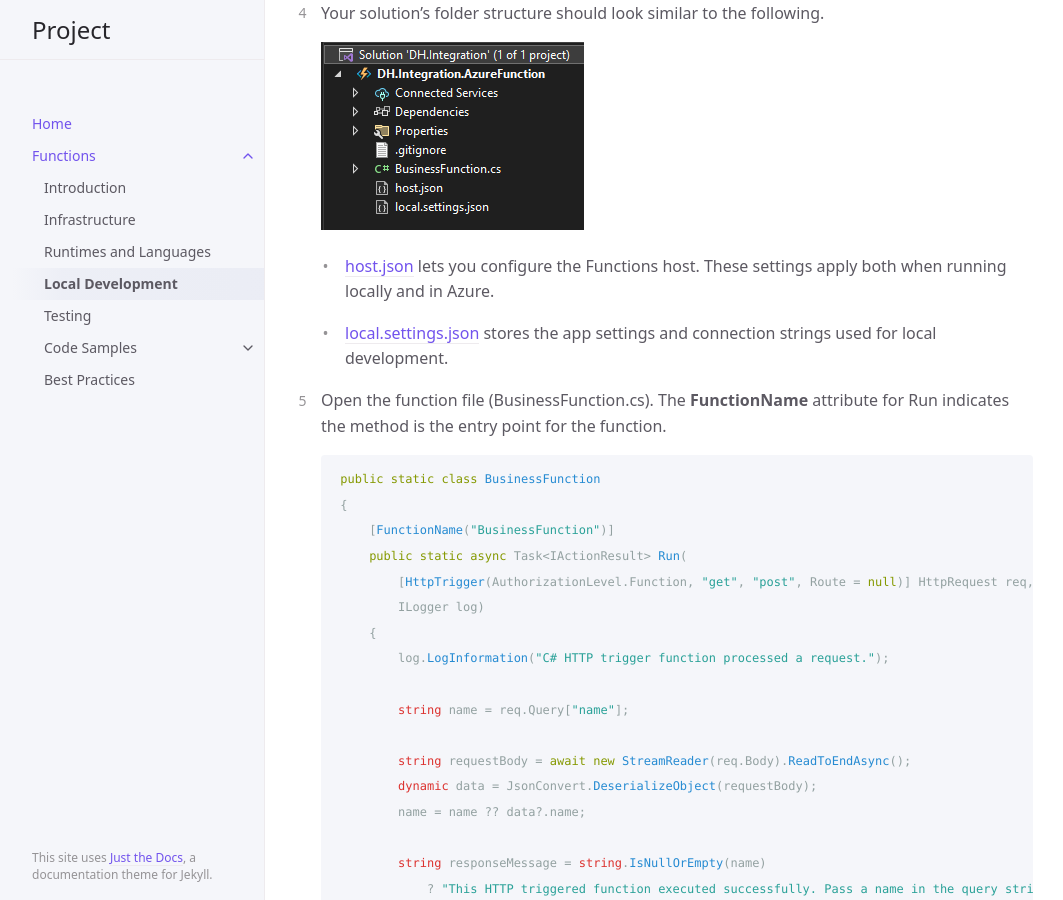
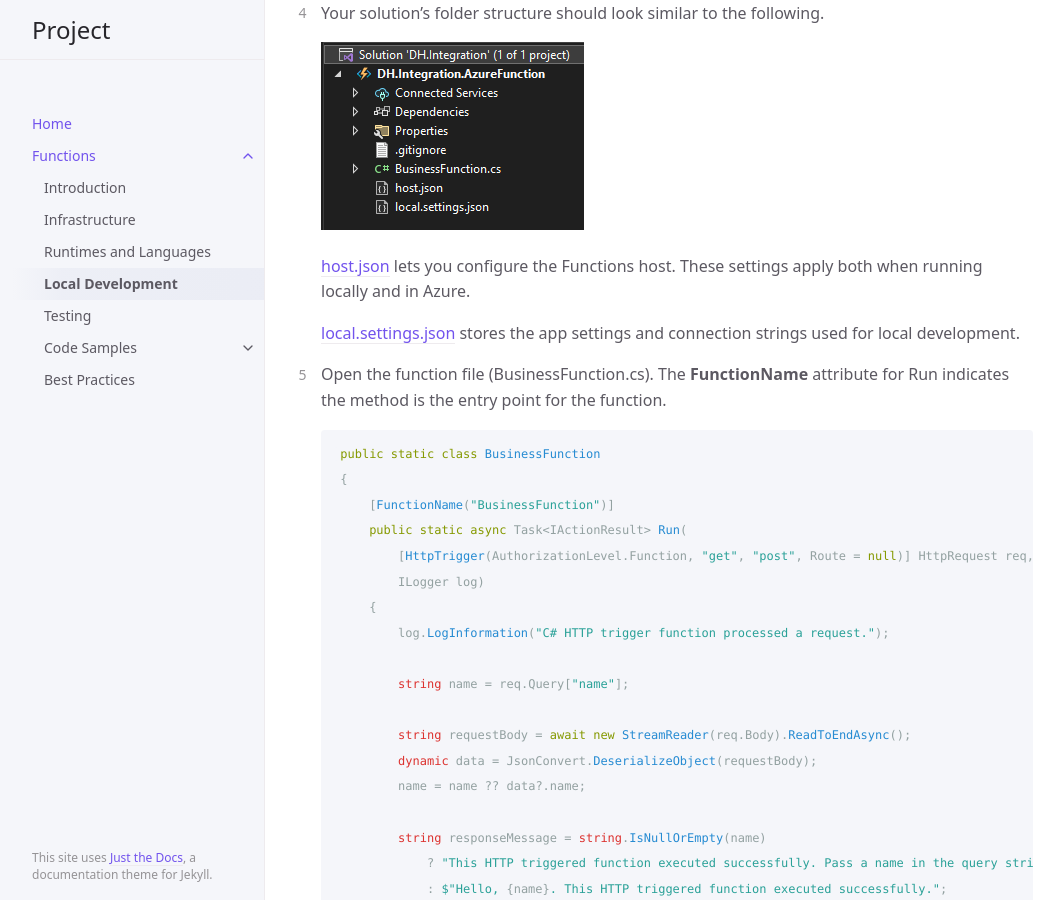
Before and after one commit to bwagner77/docs-test, a Jekyll site: the page built from function/local-development.md, in a window 1280 px wide and 900 px high, scrolled down 1798 px. Shown: the whole window, without its empty margins (107-1170 px from the left). Built offline with Jekyll 4.4.1, drawn with Linux system fonts in a browser that asks for light colours.

```diff
--- a/function/local-development.md
+++ b/function/local-development.md
@@ -47,11 +47,11 @@ in VS Code (as of 9/14/2022).*
 
     ![Structure](../assets/images/function-structure.png)
 
-    - [host.json](https://docs.microsoft.com/en-us/azure/azure-functions/functions-host-json)
+    [host.json](https://docs.microsoft.com/en-us/azure/azure-functions/functions-host-json)
     lets you configure the Functions host. These settings apply both when
     running locally and in Azure.
 
-    - [local.settings.json](https://docs.microsoft.com/en-us/azure/azure-functions/functions-run-local?tabs=v4%2Cwindows%2Ccsharp%2Cportal%2Cbash#local-settings)
+    [local.settings.json](https://docs.microsoft.com/en-us/azure/azure-functions/functions-run-local?tabs=v4%2Cwindows%2Ccsharp%2Cportal%2Cbash#local-settings)
     stores the app settings and connection strings used for local
     development.
 
```
